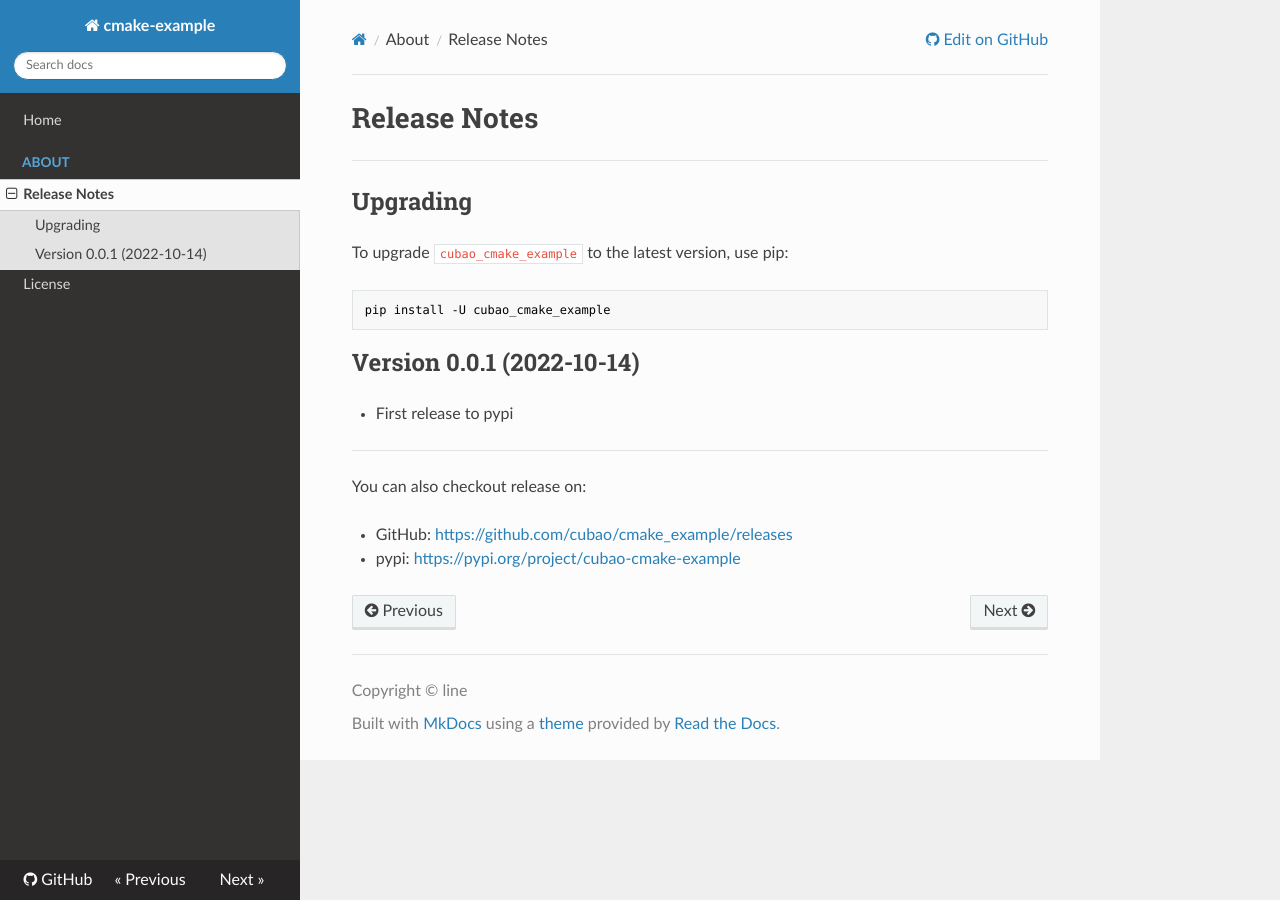
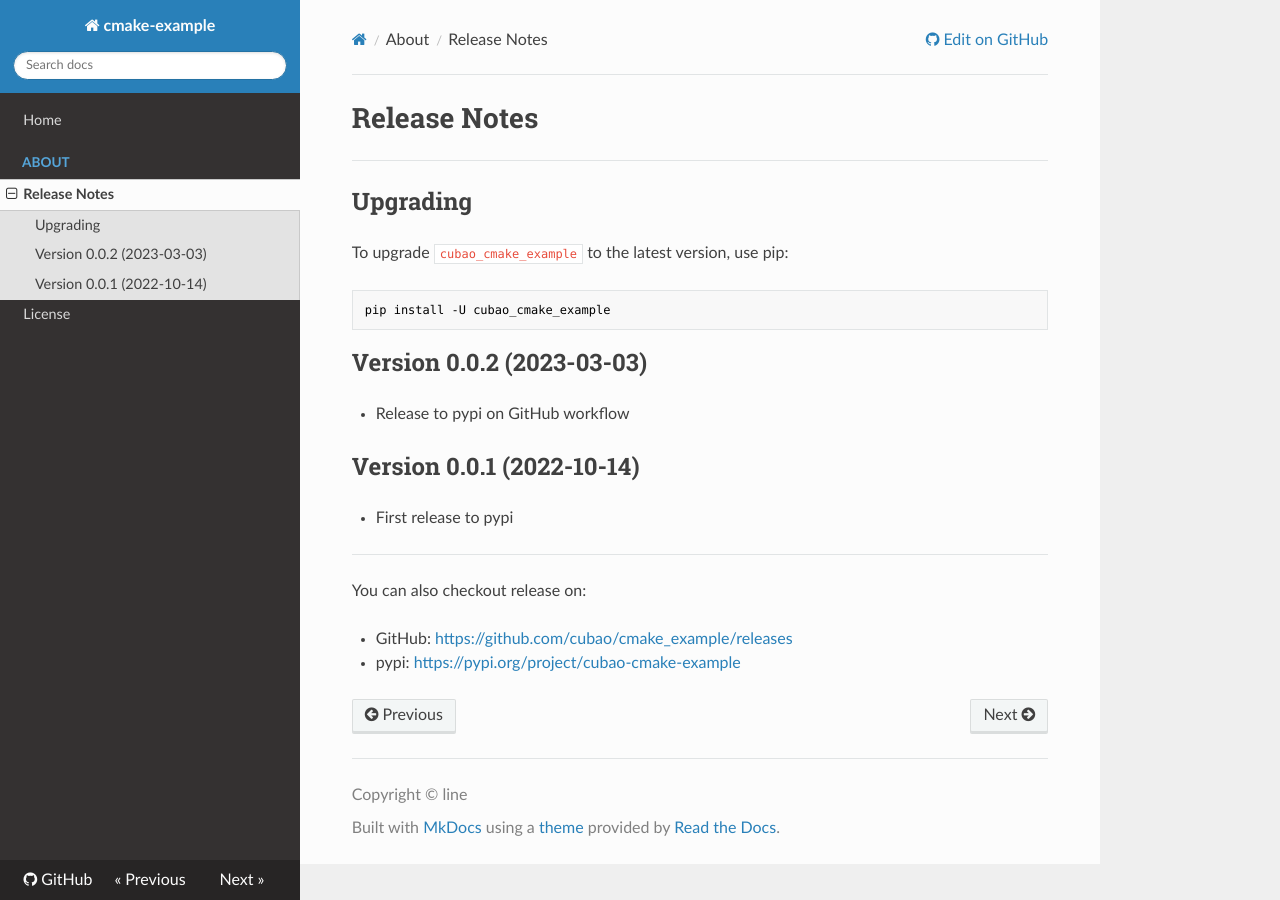
Before and after one commit to cubao/cmake_example, an MkDocs documentation site: the page built from docs/about/release-notes.md, in a window 1280 px wide. Built offline with MkDocs 1.6.1, drawn with Linux system fonts in a browser that asks for light colours; nearby versions of some CDN libraries.

Commit message:
update CI,  setup workflow to release to pypi (#13)
* fix

* fix CI

* fix CI

* skip musllinux

````diff
--- a/.appveyor.yml
+++ b/.appveyor.yml
@@ -21,7 +21,7 @@ build_script:
 - ps: |
     python -m build -s
     cd dist
-    python -m pip install --verbose cubao_cmake_example-0.0.1.tar.gz
+    python -m pip install --verbose cubao_cmake_example-0.0.2.tar.gz
     cd ..
 test_script:
 - ps: python -m pytest
--- a/docs/about/release-notes.md
+++ b/docs/about/release-notes.md
@@ -10,6 +10,10 @@ To upgrade `cubao_cmake_example` to the latest version, use pip:
 pip install -U cubao_cmake_example
 ```
 
+## Version 0.0.2 (2023-03-03)
+
+*   Release to pypi on GitHub workflow
+
 ## Version 0.0.1 (2022-10-14)
 
 *   First release to pypi
--- a/setup.py
+++ b/setup.py
@@ -122,9 +122,10 @@ class CMakeBuild(build_ext):
 # logic and declaration, and simpler if you include description/version in a file.
 setup(
     name="cubao_cmake_example",
-    version="0.0.1",
+    version="0.0.2",
     author="tzx",
     author_email="dvorak4tzx@gmail.com",
+    url="https://cmake-example.readthedocs.io",
     description="A test project using pybind11 and CMake",
     long_description=open("README.md", encoding="utf-8").read(),
     long_description_content_type="text/markdown",
````
Also changed, not shown: 3 other files.
